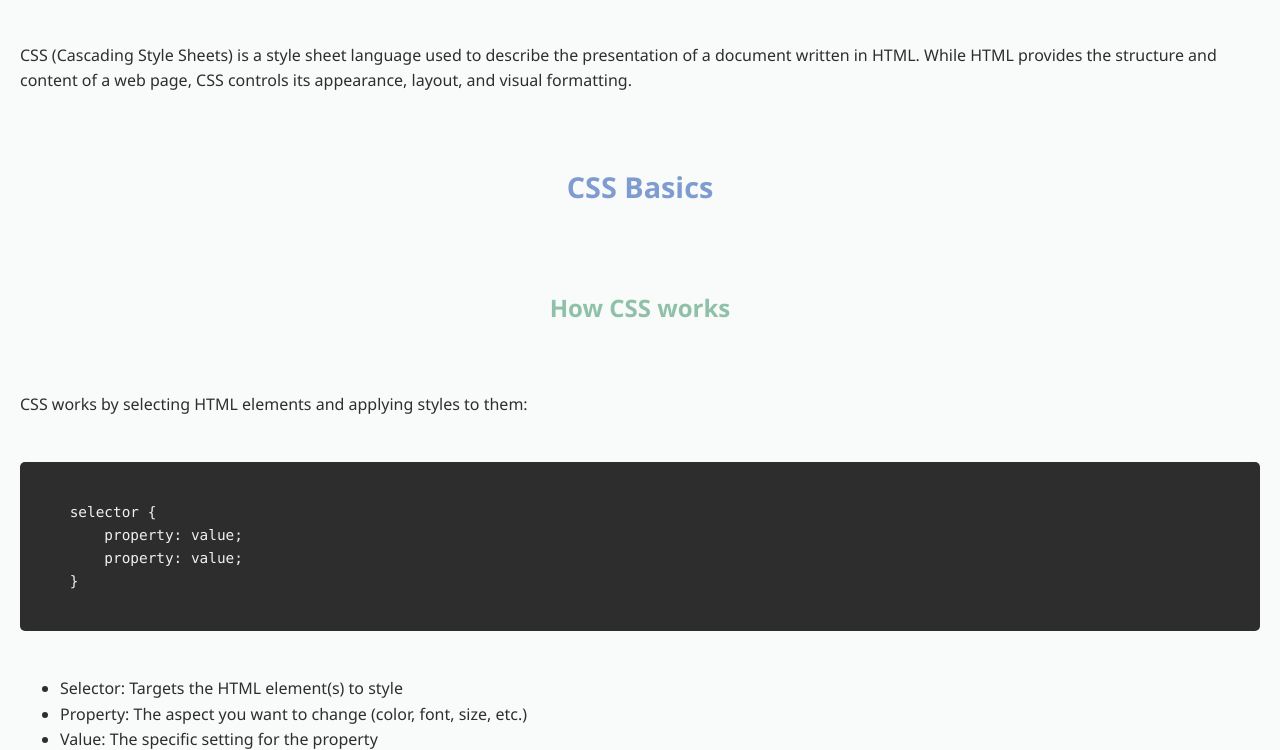
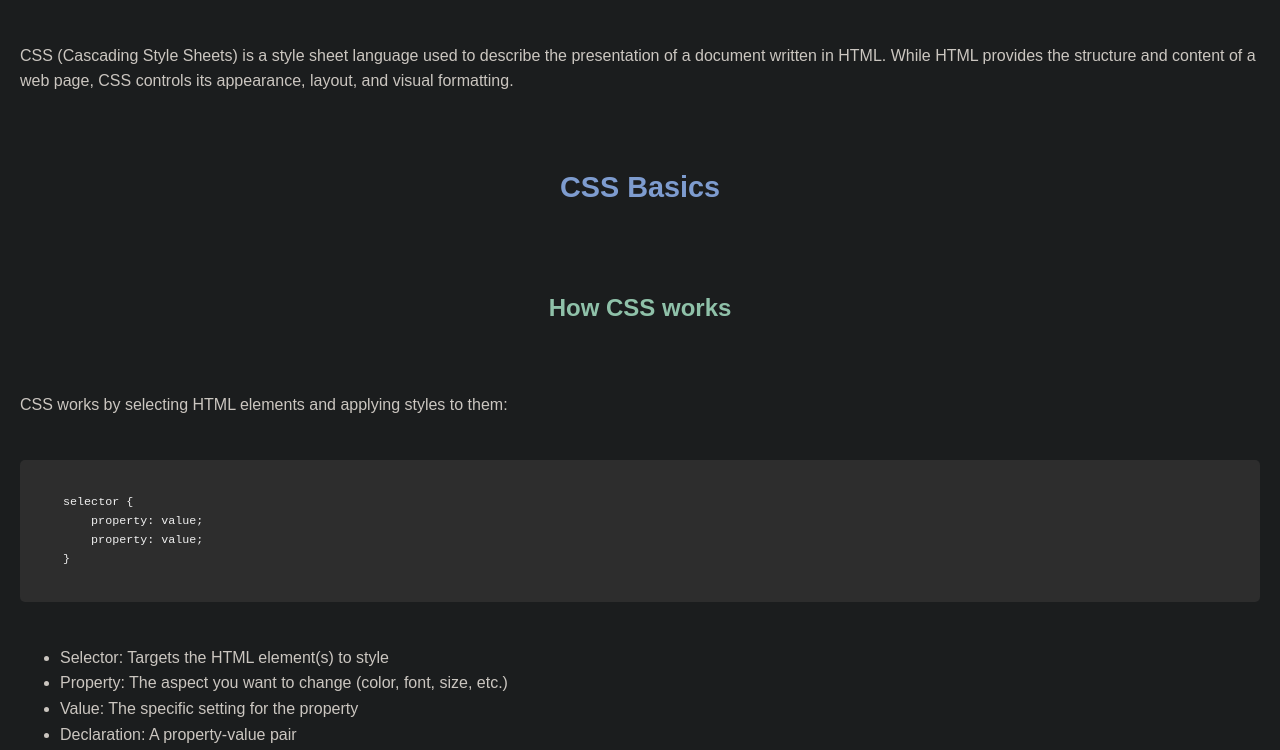
Before and after one commit to sibeni-li/intro-prog, a plain HTML site: page pages/css.html in a window 1280 px wide. Shown: the part 257-1007 px from the top of the page. Drawn offline with Linux system fonts and the light colour scheme.

Commit message:
Basics colors modified

```diff
--- a/styles/style.css
+++ b/styles/style.css
@@ -3,17 +3,17 @@
     --primary-color: #7e9ccf;
     --secondary-color: #8fc1a9;
     --accent-color: #b97ecf;
-    --text-color: #2e2e2e;
-    --background-color: #f9fafa;
-    --card-background: #ffffff;
-    --monospace-font: "SFMono-Regular", Consolas, "Liberation Mono", Menlo, Courier, monospace;
-    --sans-serif-font: "Segoe UI", Roboto, Helvetica, Arial, sans-serif;
+    --text-color: #cbc6c0;
+    --background-color: #1b1d1e;
+    --card-background: #181a1b;
+    --monospace-font: monospace;
+    --sans-serif-font: sans-serif;
 }
 
 body {
     margin: 0;
     font-family: var(--sans-serif-font);
-    background-color: #ffffff;
+    background-color: #181a1b;
     color: var(--text-color);
     line-height: 1.6;
 }
```
